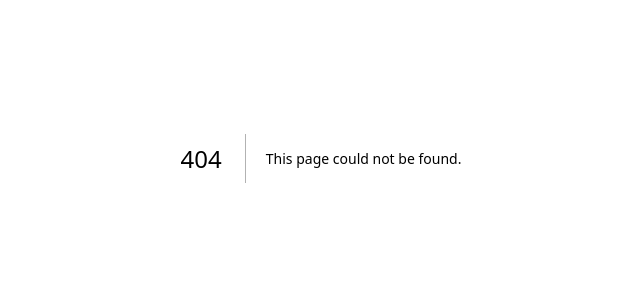
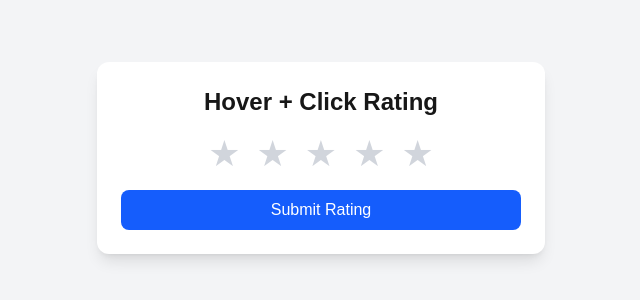
Before and after one commit to Lalitchaudhary01/machine-coding-round-practice, a Next.js app: page /hover-rating in a window 1280 px wide. Before the commit this address had no page. Shown: the part 242-542 px from the top of the page, without its empty margins (319-959 px from the left). Built offline with nearby package versions, Linux system fonts and the light colour scheme.

Commit message:
write logic for startt rating hover

```diff
--- /dev/null
+++ b/app/hover-rating/page.tsx
@@ -0,0 +1,54 @@
+"use client";
+import React from "react";
+
+const HoverRating = () => {
+  const [rating, setRating] = React.useState(0); // final rating
+  const [hover, setHover] = React.useState(0); // hover preview
+  const [message, setMessage] = React.useState("");
+
+  const handleSubmit = () => {
+    if (rating === 0) return setMessage("⭐ Please select a rating first!");
+    setMessage(`You rated: ${rating} ⭐`);
+  };
+
+  return (
+    <div className="min-h-screen flex items-center justify-center bg-gray-100">
+      <div className="w-full max-w-md bg-white p-6 rounded-xl shadow-lg">
+        <h1 className="text-2xl font-semibold text-center mb-4">
+          Hover + Click Rating
+        </h1>
+
+        <div className="flex justify-center space-x-4 mb-4">
+          {[1, 2, 3, 4, 5].map((star) => (
+            <div
+              key={star}
+              className={`text-4xl cursor-pointer ${
+                star <= (hover || rating) ? "text-yellow-400" : "text-gray-300"
+              }`}
+              onMouseEnter={() => setHover(star)}
+              onMouseLeave={() => setHover(0)}
+              onClick={() => setRating(star)} // 👈 click to lock rating
+            >
+              ★
+            </div>
+          ))}
+        </div>
+
+        <button
+          onClick={handleSubmit}
+          className="w-full py-2 rounded-lg bg-blue-600 text-white font-medium hover:bg-blue-700"
+        >
+          Submit Rating
+        </button>
+
+        {message && (
+          <p className="text-center mt-3 font-medium text-gray-700">
+            {message}
+          </p>
+        )}
+      </div>
+    </div>
+  );
+};
+
+export default HoverRating;
```
